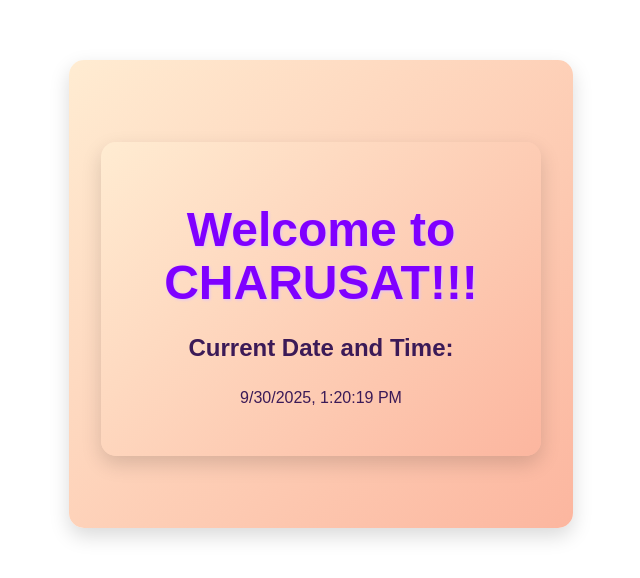
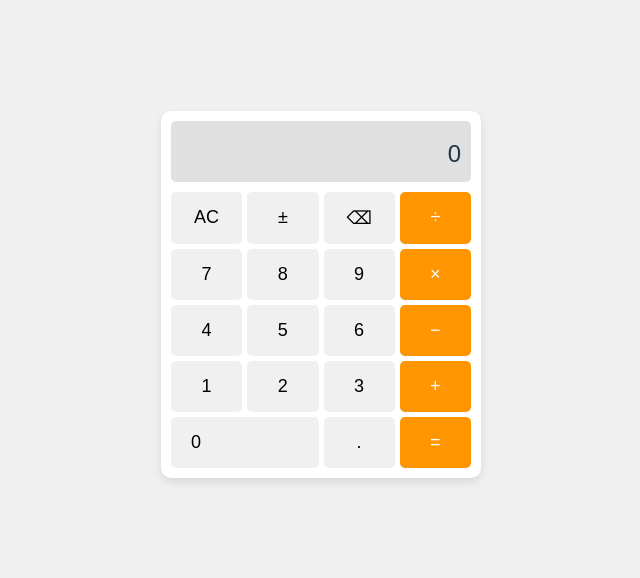
Before and after one commit to Vishvam91/FSD, a React (Vite) app: page / in a window 1280 px wide. Shown: the part 106-684 px from the top of the page, without its empty margins (319-959 px from the left). Built offline with nearby package versions, Linux system fonts and the light colour scheme.

Commit message:
Pracical5 Done

```diff
--- a/package.json
+++ b/package.json
@@ -10,6 +10,7 @@
     "preview": "vite preview"
   },
   "dependencies": {
+    "framer-motion": "^12.23.22",
     "react": "^19.1.1",
     "react-dom": "^19.1.1"
   },
--- a/src/App.jsx
+++ b/src/App.jsx
@@ -7,6 +7,7 @@
 import { Component } from 'react'
 import Greet from './components/greetings'
 import Practical4 from './components/Practical4'
+import Practical5 from './components/Practical5'
 // import Welcome from './components/welcome'
 
 
@@ -15,9 +16,10 @@
 
   return (
     <>
-      <Practical3 />
+      {/* <Practical3 /> */}
       {/* <Greet /> */}
       {/* <Practical4 /> */}
+      <Practical5 />
     </>
   )
 }
--- a/src/components/Practical4.css
+++ b/src/components/Practical4.css
@@ -1,5 +1,5 @@
 /* HookComponent.css */
-
+/*
 div {
   max-width: 400px;
   margin: 40px auto;
@@ -37,30 +37,29 @@
   box-shadow: 0 6px 12px rgba(0,0,0,0.2);
 }
 
-/* Different colors for each button */
 button:nth-of-type(1) {
-  background: #ff6b6b; /* Increment - red */
+  background: #ff6b6b;
 }
 button:nth-of-type(1):hover {
   background: #ff4c4c;
 }
 
 button:nth-of-type(2) {
-  background: #1dd1a1; /* Decrement - teal */
+  background: #1dd1a1;
 }
 button:nth-of-type(2):hover {
   background: #10ac84;
 }
 
 button:nth-of-type(3) {
-  background: #54a0ff; /* Reset - blue */
+  background: #54a0ff;
 }
 button:nth-of-type(3):hover {
   background: #2e86de;
 }
 
 button:nth-of-type(4) {
-  background: #f368e0; /* Increment-5 - pink/purple */
+  background: #f368e0;
 }
 button:nth-of-type(4):hover {
   background: #d63094;
@@ -92,3 +91,4 @@
   margin: 10px 0 5px;
   text-shadow: 0 0 3px #dda0dd;
 }
+*/
--- /dev/null
+++ b/src/components/Practical5.css
@@ -0,0 +1,78 @@
+body {
+  font-family: Arial, sans-serif;
+  display: flex;
+  justify-content: center;
+  align-items: center;
+  height: 100vh;
+  margin: 0;
+  background-color: #f0f0f0;
+}
+
+.calculator {
+  background-color: #fff;
+  border-radius: 10px;
+  padding: 10px;
+  box-shadow: 0 4px 8px rgba(0, 0, 0, 0.1);
+  width: 300px;
+}
+
+.display {
+  background-color: #e0e0e0;
+  padding: 10px;
+  text-align: right;
+  font-size: 24px;
+  margin-bottom: 10px;
+  border-radius: 5px;
+  min-height: 40px;
+  overflow-x: auto;
+  white-space: nowrap;
+}
+
+.prev-display {
+  font-size: 14px;
+  color: #666;
+  margin-bottom: 5px;
+}
+
+.current-display {
+  font-size: 24px;
+}
+
+.buttons {
+  display: grid;
+  grid-template-columns: repeat(4, 1fr);
+  gap: 5px;
+}
+
+button {
+  padding: 15px;
+  font-size: 18px;
+  border: none;
+  border-radius: 5px;
+  background-color: #f0f0f0;
+  cursor: pointer;
+  transition: background-color 0.2s, transform 0.1s;
+}
+
+button:hover {
+  background-color: #e0e0e0;
+}
+
+button:active {
+  transform: scale(0.95);
+}
+
+.operator {
+  background-color: #ff9500;
+  color: white;
+}
+
+.operator:hover {
+  background-color: #e68a00;
+}
+
+.zero {
+  grid-column: span 2;
+  text-align: left;
+  padding-left: 20px;
+}
--- /dev/null
+++ b/src/components/Practical5.jsx
@@ -0,0 +1,147 @@
+import React, { useState, useEffect } from "react";
+import "./Practical5.css";
+
+const Practical5 = () => {
+  const [display, setDisplay] = useState("0");
+  const [prevValue, setPrevValue] = useState(null);
+  const [operator, setOperator] = useState(null);
+  const [waitNew, setWaitNew] = useState(false);
+
+  const formatNumber = (num) => {
+    if (num === "Error") return "Error";
+    const n = Number(num);
+    if (!isFinite(n)) return "Error";
+    return parseFloat(n.toPrecision(12)).toString();
+  };
+
+  const handleNumber = (digit) => {
+    if (display === "Error") {
+      setDisplay(digit);
+      setWaitNew(false);
+    } else if (waitNew) {
+      setDisplay(digit);
+      setWaitNew(false);
+    } else {
+      setDisplay((prev) => (prev === "0" ? digit : prev + digit));
+    }
+  };
+
+  const handleDecimal = () => {
+    if (display === "Error" || waitNew) {
+      setDisplay("0.");
+      setWaitNew(false);
+    } else if (!display.includes(".")) {
+      setDisplay((prev) => prev + ".");
+    }
+  };
+
+  const calculate = (a, b, op) => {
+    const x = Number(a);
+    const y = Number(b);
+    let r = 0;
+    switch (op) {
+      case "+": r = x + y; break;
+      case "-": r = x - y; break;
+      case "*": r = x * y; break;
+      case "/": if (y === 0) return "Error"; r = x / y; break;
+      default: return b;
+    }
+    return formatNumber(r);
+  };
+
+  const handleOperator = (opSymbol) => {
+    const opToken = opSymbol === "×" ? "*" : opSymbol === "÷" ? "/" : opSymbol;
+    if (display === "Error") return;
+
+    if (prevValue === null) {
+      setPrevValue(display);
+      setOperator(opToken);
+      setWaitNew(true);
+    } else {
+      if (!waitNew) {
+        const result = calculate(prevValue, display, operator || opToken);
+        setPrevValue(result === "Error" ? null : result);
+        setDisplay(result);
+      }
+      setOperator(opToken);
+      setWaitNew(true);
+    }
+  };
+
+  const handleEquals = () => {
+    if (!operator || !prevValue || display === "Error") return;
+    const result = calculate(prevValue, display, operator);
+    setDisplay(result);
+    setPrevValue(null);
+    setOperator(null);
+    setWaitNew(true);
+  };
+
+  const handleClear = () => {
+    setDisplay("0");
+    setPrevValue(null);
+    setOperator(null);
+    setWaitNew(false);
+  };
+
+  const handleBackspace = () => {
+    if (display === "Error" || waitNew) {
+      setDisplay("0");
+      setWaitNew(false);
+    } else {
+      setDisplay((prev) => (prev.length <= 1 ? "0" : prev.slice(0, -1)));
+    }
+  };
+
+  const handleToggleSign = () => {
+    if (display === "Error" || display === "0") return;
+    setDisplay((prev) => formatNumber(Number(prev) * -1));
+  };
+
+  useEffect(() => {
+    const handleKeyDown = (e) => {
+      if (/^[0-9]$/.test(e.key)) handleNumber(e.key);
+      else if (e.key === ".") handleDecimal();
+      else if (["+", "-", "*", "/"].includes(e.key)) handleOperator(e.key);
+      else if (e.key === "Enter" || e.key === "=") { e.preventDefault(); handleEquals(); }
+      else if (e.key === "Backspace") handleBackspace();
+      else if (e.key === "Escape") handleClear();
+    };
+    window.addEventListener("keydown", handleKeyDown);
+    return () => window.removeEventListener("keydown", handleKeyDown);
+  }, [display, prevValue, operator, waitNew]);
+
+  return (
+    <div className="calculator">
+      <div className="display">
+        <div className="prev-display">
+          {prevValue && operator ? `${prevValue} ${operator}` : ""}
+        </div>
+        <div className="current-display">{display}</div>
+      </div>
+      <div className="buttons">
+        <button onClick={handleClear}>AC</button>
+        <button onClick={handleToggleSign}>±</button>
+        <button onClick={handleBackspace}>⌫</button>
+        <button className="operator" onClick={() => handleOperator("÷")}>÷</button>
+        <button onClick={() => handleNumber("7")}>7</button>
+        <button onClick={() => handleNumber("8")}>8</button>
+        <button onClick={() => handleNumber("9")}>9</button>
+        <button className="operator" onClick={() => handleOperator("×")}>×</button>
+        <button onClick={() => handleNumber("4")}>4</button>
+        <button onClick={() => handleNumber("5")}>5</button>
+        <button onClick={() => handleNumber("6")}>6</button>
+        <button className="operator" onClick={() => handleOperator("-")}>−</button>
+        <button onClick={() => handleNumber("1")}>1</button>
+        <button onClick={() => handleNumber("2")}>2</button>
+        <button onClick={() => handleNumber("3")}>3</button>
+        <button className="operator" onClick={() => handleOperator("+")}>+</button>
+        <button className="zero" onClick={() => handleNumber("0")}>0</button>
+        <button onClick={handleDecimal}>.</button>
+        <button className="operator" onClick={handleEquals}>=</button>
+      </div>
+    </div>
+  );
+};
+
+export default Practical5;
```
Also changed, not shown: 1 other file (tests, documents, lock files or other folders).
